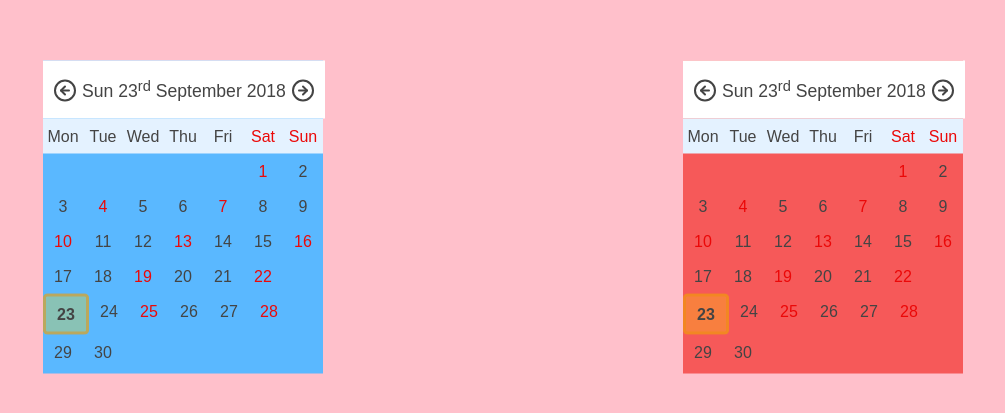
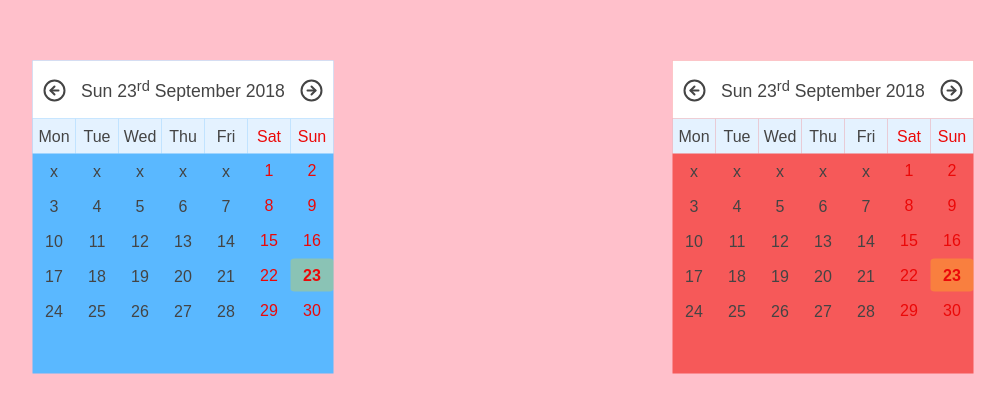
Before and after one commit to MartinDK/calendar2, a website: page index.html in a window 1280 px wide. Shown: the part 183-596 px from the top of the page, without its empty margins (137-1142 px from the left). Drawn offline with Linux system fonts and the light colour scheme.

Commit message:
Fixed styles

```diff
--- a/css/styles.css
+++ b/css/styles.css
@@ -24,7 +24,6 @@ button {
 button#month-decrease {
 }
 button#month-increase {
-  float: right;
 }
 .calendar2 {
   -webkit-touch-callout: none;
@@ -39,18 +38,17 @@ button#month-increase {
   /* Internet Explorer/Edge */
   user-select: none;
 }
-
 /* weekend */
 .calendar2 .calendar.day:nth-child(1n +6) {
   color: #eb0808;
 }
-.calendar2 .calendar.cell:nth-child(3n+2) {
+.calendar2 .calendar.cell:nth-child(7n + 2) {
   color: #eb0808;
+  height: 33px;
 }
-
-tr>td:nth-child(1n +6).selected {
-  background-color: #c51515;
-  color: #ecb6b6;
+.calendar2 .calendar.cell:nth-child(7n + 1) {
+  color: #eb0808;
+  height: 33px;
 }
 
 #calendar-title {
@@ -72,7 +70,7 @@ span.selected-list-item {
 }
 .left {
   position: absolute;
-  width: 280px;
+  width: 301px;
   height: 313px;
   left: 25%;
   top: 50%;
@@ -82,7 +80,7 @@ span.selected-list-item {
 
 .right {
   position: absolute;
-  width: 280px;
+  width: 301px;
   height: 313px;
   left: 75%;
   top: 50%;
@@ -92,11 +90,12 @@ span.selected-list-item {
 .calendar2 {
   display: flex;
   flex-wrap: wrap;
+  justify-content: left;
 }
 .calendar2 .cell,
 .calendar2 .day {
   height: 35px;
-  width: 40px;
+  width: 43px;
   flex-direction: column;
   display: flex;
   justify-content: space-around;
@@ -111,8 +110,8 @@ span.selected-list-item {
 }
 .calendar.days {
   display: flex;
-  justify-content: space-between;
-  width: 280px;
+  justify-content: left;
+  width: 100%;
 }
 .calendar.day {
   background-color: #e4f2ff;
@@ -126,9 +125,6 @@ span.selected-list-item {
   background-color: #ffdd004a;
   font-weight: 600;
   border-radius: 10%;
-  border-color: #eb900882;
-  border-width: 3px;
-  border-style: solid;
   height: 34px;
 }
 
--- a/js/calendar2.js
+++ b/js/calendar2.js
@@ -101,7 +101,7 @@ class Calendar2 {
     return html;
   }
   createDatesInMonthHTML(monthArray) {
-    const emptyCellHtml = `<div class="calendar cell blank"></div>`
+    const emptyCellHtml = `<div class="calendar cell blank">x</div>`
     let html = monthArray.map( item => item.day === '' ? emptyCellHtml : `<div class="calendar cell date" id="id-${item.day}">${item.day}</div>`).join('');
 
     return html;
```
